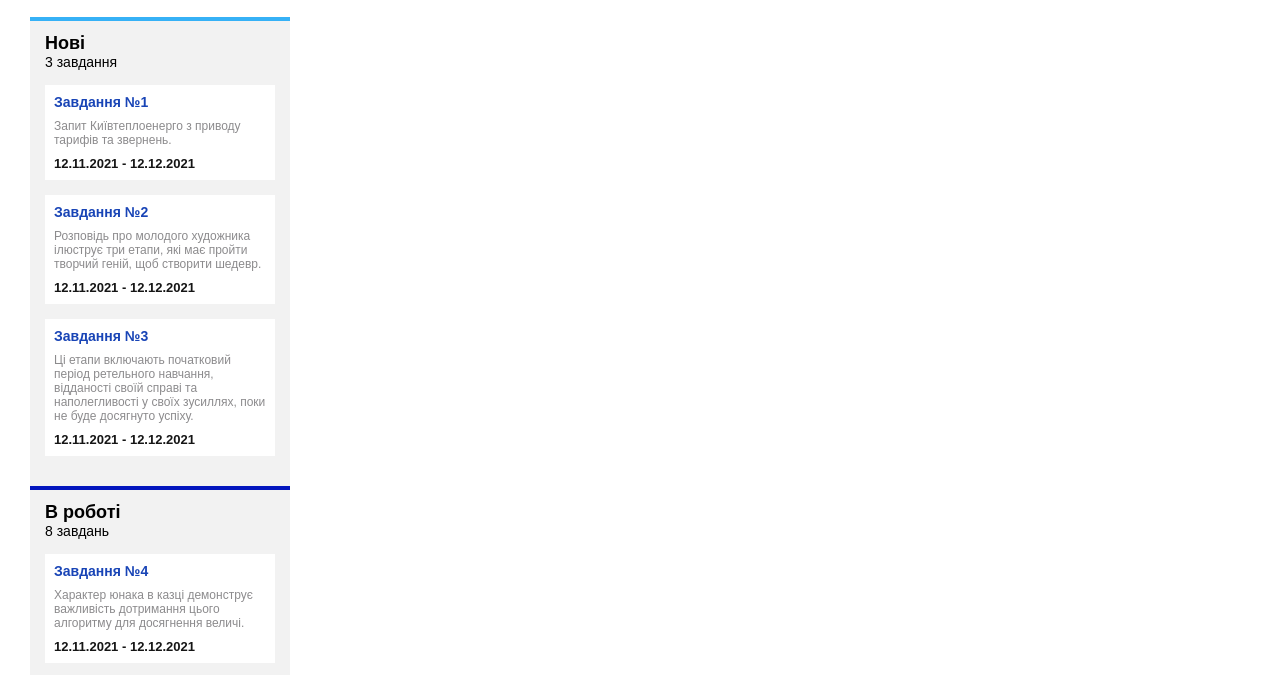
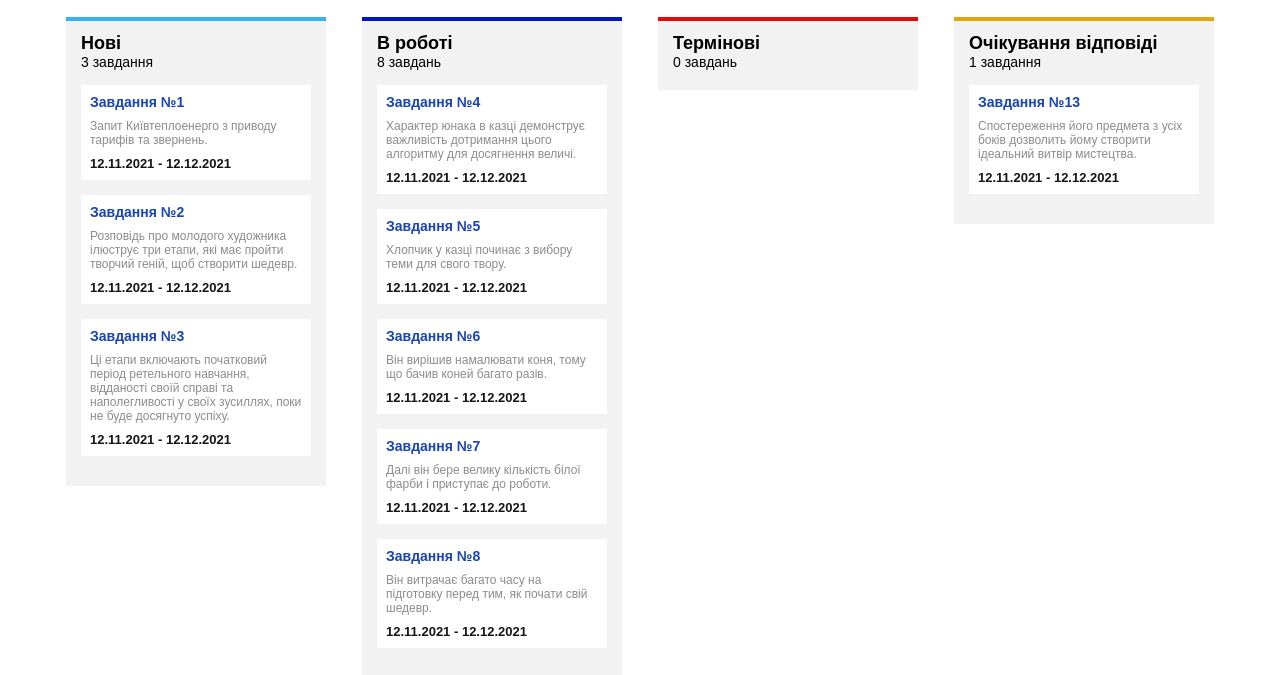
Before and after one commit to Imidazol/practice1, a plain HTML site: page index.html in a window 1280 px wide. Shown: the part 76-751 px from the top of the page. Drawn offline with Linux system fonts and the light colour scheme.

Commit message:
20230907

```diff
--- a/css/styles.css
+++ b/css/styles.css
@@ -63,7 +63,8 @@ body {
 @media (max-width: 1350px) {
   .content {
     display: flex;
-    flex-direction: column;
+    justify-content: space-evenly;
+    flex-wrap: wrap;
     /* width: 100%; */
   }
 
@@ -74,6 +75,7 @@ body {
 }
 
 .content__column {
+  flex-wrap: initial;
   width: 260px;
   height: min-content;
   padding-bottom: 20px;
```
